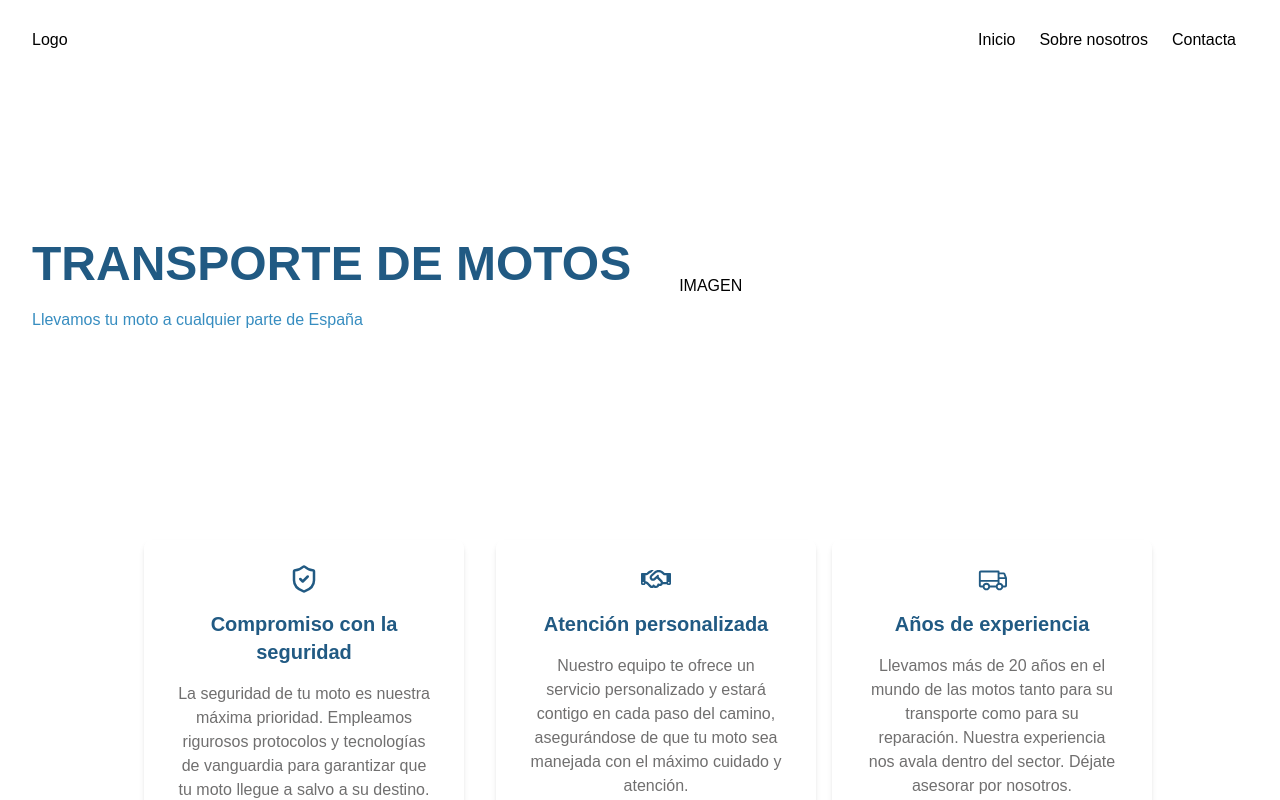
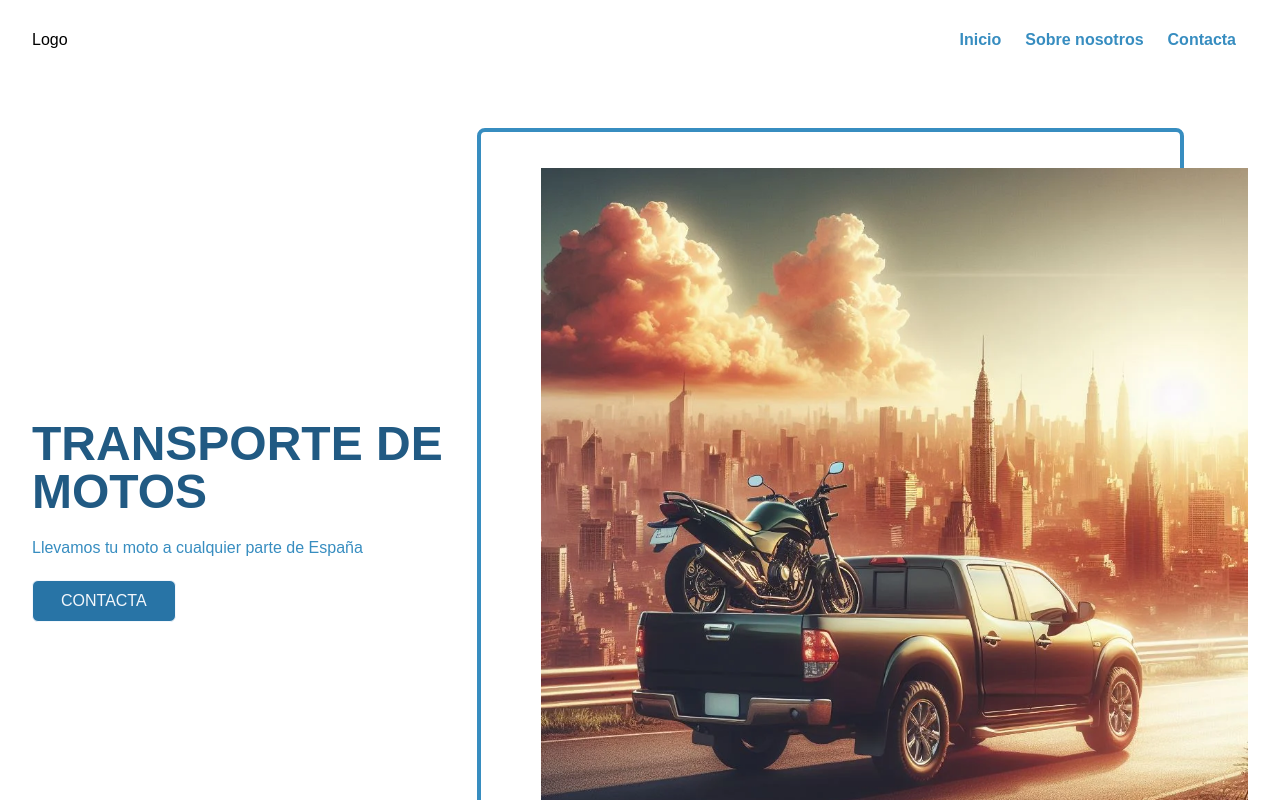
Before and after one commit to eskalona17/ERMotoservice, a React (Vite) app: page / in a window 1280 px wide. Shown: the top 800 px of the page. Built offline with nearby package versions, Linux system fonts and the light colour scheme.

Commit message:
add background rectangle in hero section

```diff
--- a/src/App.jsx
+++ b/src/App.jsx
@@ -1,22 +1,26 @@
-import { useState } from 'react'
-import './App.css'
-import Header from './components/header/Header'
-import Hero from './components/hero/Hero'
-import Services from './components/services/Services'
-import About from './components/about/About'
-import Contact from './components/contact/Contact'
-import Footer from './components/footer/Footer'
+import "./App.css"
+import Header from "./components/header/Header"
+import Hero from "./components/hero/Hero"
+import Services from "./components/services/Services"
+import About from "./components/about/About"
+import Contact from "./components/contact/Contact"
+import Footer from "./components/footer/Footer"
 
 function App() {
-
   return (
     <>
+      <header>
         <Header />
+      </header>
+      <main>
         <Hero />
         <Services />
         <About />
         <Contact />
+      </main>
+      <footer>
         <Footer />
+      </footer>
     </>
   )
 }
--- a/src/components/about/About.jsx
+++ b/src/components/about/About.jsx
@@ -4,7 +4,7 @@ import AboutItem from "./AboutItem"
 
 const About = () => {
   return (
-    <section className="bg-gradient-to-b from-slate-50 to-gray-100 my-10">
+    <section className="bg-gradient-to-b from-secondary-50 via-secondary-100 to-secondary-100 my-10">
         {about.map((item, index) => (
           <AboutItem
           key={item.id}
--- a/src/components/contact/Contact.jsx
+++ b/src/components/contact/Contact.jsx
@@ -1,6 +1,9 @@
 import React from "react";
+import { MdMailOutline } from "react-icons/md";
+import { FaPhone } from "react-icons/fa6";
 
-function Contact() {
+
+const Contact = () => {
   return (
     <section className="custom-screen flex flex-col items-start md:flex-row-reverse justify-evenly py-4 w-full gap-10">
       <div className="flex flex-col w-full items-center justify-center">
@@ -14,12 +17,12 @@ function Contact() {
             <h3 className="text-primary-700 text-2xl font-semibold mb-5">
               Información de contacto
             </h3>
-            <div className="flex gap-x-5 w-64">
-              <span>icono</span>
+            <div className="flex gap-x-5 w-64 items-center">
+              <span><MdMailOutline /></span>
               <p className="text-primary-500">info@ermotoservice.com</p>
             </div>
-            <div className="flex gap-x-5 w-64">
-              <span>icono</span>
+            <div className="flex gap-x-5 w-64 items-center">
+              <span><FaPhone /></span>
               <p className="text-primary-500">+34 666 66 66 66</p>
             </div>
           </div>
--- a/src/components/footer/Footer.jsx
+++ b/src/components/footer/Footer.jsx
@@ -2,8 +2,8 @@ import React from "react"
 
 const Footer = () => {
   return (
-    <section className="bg-cyan-700">
-      <div className="custom-screen flex flex-col justify-center items-center text-white">
+    <section className="bg-gradient-to-b from-primary-300 via-primary-400 to-primary-600">
+      <div className="custom-screen flex flex-col justify-center items-center text-secondary-50">
         <p>2024 ERMotoservice</p>
         <p>Made with love by Fernando Escalona</p>
       </div>
--- a/src/components/header/HeaderItem.jsx
+++ b/src/components/header/HeaderItem.jsx
@@ -3,7 +3,7 @@ import React from "react"
 const HeaderItem = ({ link }) => {
   return (
     <>
-      <li className="px-3">{link}</li>
+      <li className="text-primary-500 font-semibold px-3">{link}</li>
     </>
   )
 }
--- a/src/components/hero/Hero.jsx
+++ b/src/components/hero/Hero.jsx
@@ -1,19 +1,24 @@
 import React from "react"
+import { about } from "../../assets/data/data"
+
 
 const Hero = () => {
   return (
-    <section className="py-28 overflow-hidden duration-300 ease-in">
-      <div className="custom-screen items-center gap-12 text-gray-600 md:flex">
-        <div className="flex-none space-y-5 max-w-2xl">
-          <h1 className="text-primary-700 text-4xl text-gray-800 font-extrabold sm:text-5xl uppercase">
+    <section className="py-10">
+      <div className="custom-screen flex items-center gap-12 md:gap-24 ">
+        <div className="space-y-5 max-w-2xl">
+          <h1 className="text-primary-700 text-2xl text-gray-800 font-extrabold md:text-5xl uppercase">
             Transporte de motos
           </h1>
           <p className="text-primary-500">
             Llevamos tu moto a cualquier parte de España
           </p>
+          <a href="" className="mt-3 flex w-fit items-center self-center justify-center rounded-md border border-transparent bg-primary-600 px-7 py-2 text-primary-50 font-medium text-white hover:bg-primary-700 focus:outline-none focus:ring-2 focus:ring-primary-500 focus:ring-offset-2">CONTACTA</a>
         </div>
-        <div className="flex-none mt-12 md:mt-0">
-          <p>IMAGEN</p>
+        <div className="relative">
+          <img src={about[0].image} className='object-fit w-full' alt="" />
+        <div className="w-full h-full border-4 border-primary-500 rounded-lg absolute bottom-10 right-16 -z-10"></div>
+
         </div>
       </div>
     </section>
--- a/src/components/services/Services.jsx
+++ b/src/components/services/Services.jsx
@@ -1,5 +1,5 @@
 import React from "react"
-import Card from "../card/Card"
+import ServicesItem from "../services/ServicesItem"
 import { data } from "../../assets/data/data"
 import { LuShieldCheck } from "react-icons/lu"
 import { FaRegHandshake } from "react-icons/fa6"
@@ -9,7 +9,7 @@ const Services = () => {
   return (
     <section className="custom-screen flex flex-row overflow-x-auto p-4 space-x-4 lg:justify-center">
       {data.map((item) => (
-        <Card key={item.id} {...item} icon={renderIcon(item.icon, "#215a83")}/>
+        <ServicesItem key={item.id} {...item} icon={renderIcon(item.icon, "#215a83")}/>
       ))}
     </section>
   )
--- a/src/components/card/Card.jsx
+++ b/src/components/services/ServicesItem.jsx
@@ -1,6 +1,6 @@
 import React from "react"
 
-const Card = ({ icon, title, description }) => {
+const ServicesItem = ({ icon, title, description }) => {
   return (
     <div className="flex-shrink-0 w-80 bg-white rounded-lg p-6 mx-4 shadow-md ">
       <div className="flex items-center justify-center text-3xl mb-4">{icon}</div>
@@ -10,4 +10,4 @@ const Card = ({ icon, title, description }) => {
   )
 }
 
-export default Card
+export default ServicesItem
```
Lines whose indentation alone changed are shown as unchanged.
